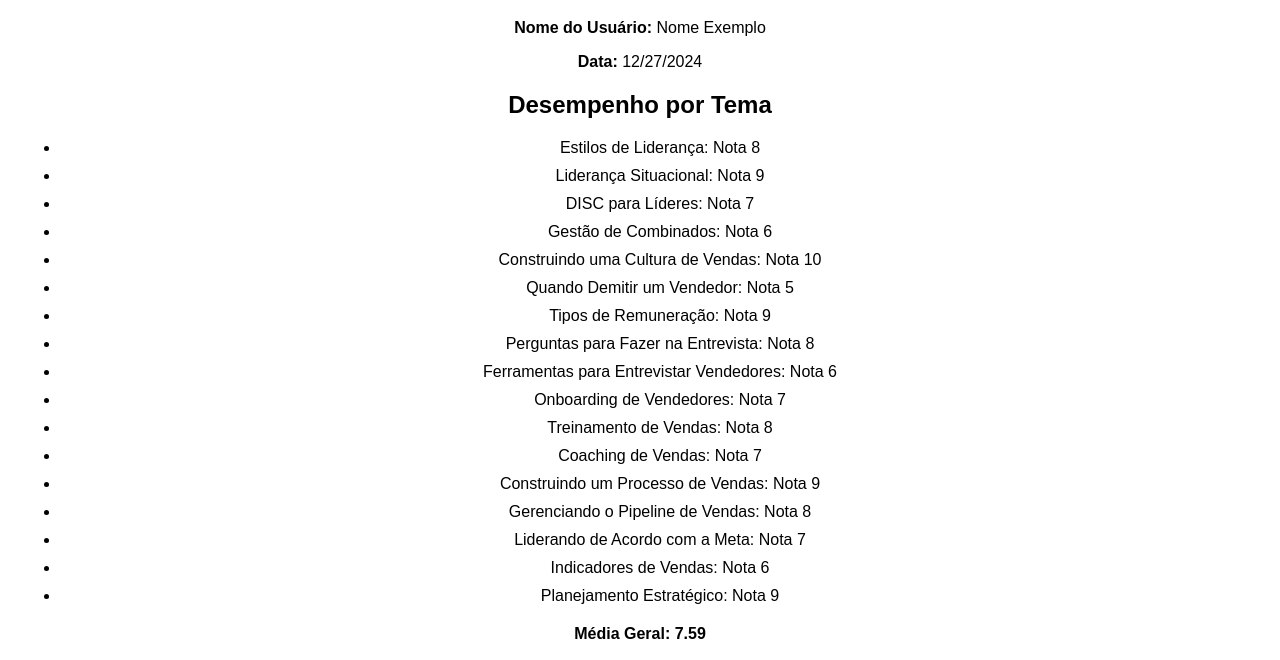
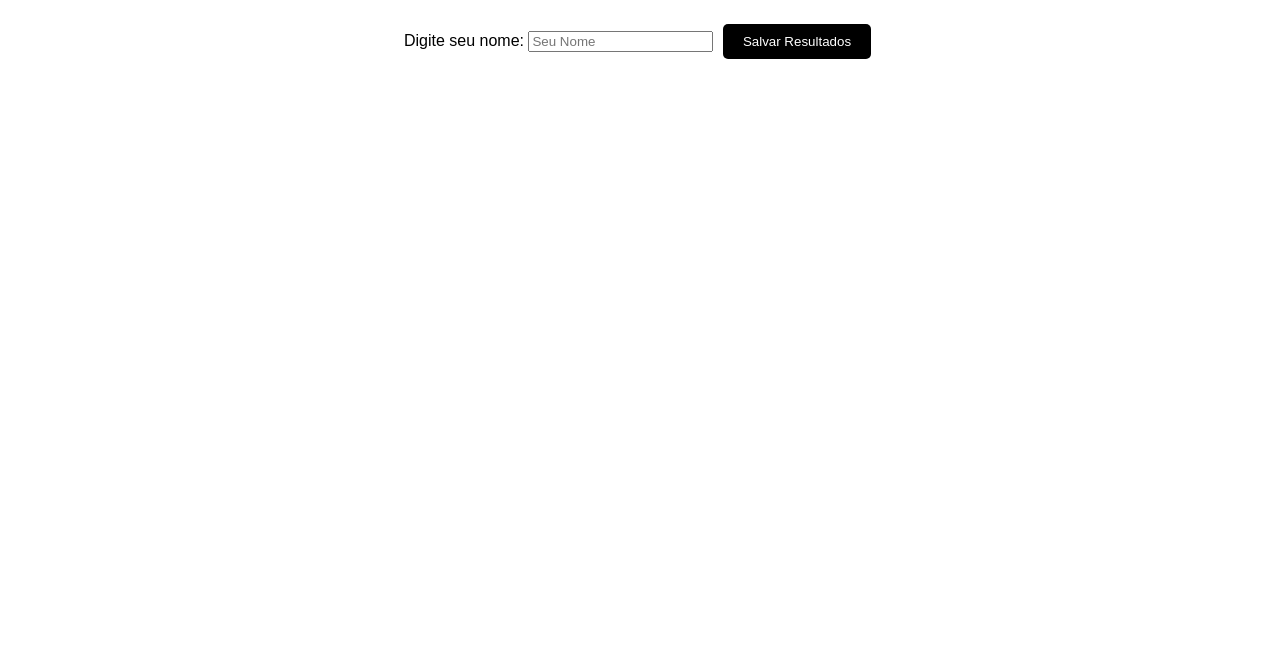
Before and after one commit to tuco-gui/TGC, a plain HTML site: page resultados/relatorio.html in a window 1280 px wide. Shown: the part 61-721 px from the top of the page. Drawn offline with nearby package versions, Linux system fonts and the light colour scheme.

Commit message:
Update relatorio.html

```diff
--- a/resultados/relatorio.html
+++ b/resultados/relatorio.html
@@ -14,6 +14,9 @@
         h1 {
             color: #000;
         }
+        .input-container, .result-container, .candidate-container {
+            margin: 20px;
+        }
         .result-item {
             margin: 10px 0;
         }
@@ -25,77 +28,130 @@
             font-weight: bold;
             margin: 20px 0;
         }
+        button {
+            background-color: #000;
+            color: white;
+            border: none;
+            padding: 10px 20px;
+            cursor: pointer;
+            border-radius: 5px;
+            margin: 5px;
+        }
+        button:hover {
+            background-color: #333;
+        }
+        select {
+            padding: 10px;
+            font-size: 14px;
+        }
     </style>
 </head>
 <body>
     <h1>Resultados do Treinamento</h1>
-    <div id="user-info">
-        <p><strong>Nome do Usuário:</strong> <span id="user-name">Usuário</span></p>
-        <p><strong>Data:</strong> <span id="current-date"></span></p>
+    <div class="input-container">
+        <label for="user-name">Digite seu nome:</label>
+        <input type="text" id="user-name" placeholder="Seu Nome" />
+        <button onclick="saveResults()">Salvar Resultados</button>
     </div>
-    <div id="results">
-        <h2>Desempenho por Tema</h2>
+
+    <div class="candidate-container" style="display: none;">
+        <label for="candidate-select">Selecione um candidato:</label>
+        <select id="candidate-select" onchange="displayResults()">
+            <option value="">Escolha...</option>
+        </select>
+    </div>
+
+    <div id="results" class="result-container" style="display: none;">
+        <h2>Desempenho de <span id="display-name"></span></h2>
+        <p><strong>Data:</strong> <span id="display-date"></span></p>
         <ul id="result-list"></ul>
         <p class="summary"><strong>Média Geral:</strong> <span id="average-score"></span></p>
+        <div class="chart-container" id="charts" style="display: none;">
+            <canvas id="barChart"></canvas>
+            <canvas id="pieChart"></canvas>
         </div>
-    <div class="chart-container">
-        <canvas id="barChart"></canvas>
-    </div>
-    <div class="chart-container">
-        <canvas id="pieChart"></canvas>
     </div>
 
     <script>
-        // Simulando resultados das avaliações
         const results = [
             { theme: "Estilos de Liderança", score: 8 },
             { theme: "Liderança Situacional", score: 9 },
             { theme: "DISC para Líderes", score: 7 },
             { theme: "Gestão de Combinados", score: 6 },
-            { theme: "Construindo uma Cultura de Vendas", score: 10 },
-            { theme: "Quando Demitir um Vendedor", score: 5 },
-            { theme: "Tipos de Remuneração", score: 9 },
-            { theme: "Perguntas para Fazer na Entrevista", score: 8 },
-            { theme: "Ferramentas para Entrevistar Vendedores", score: 6 },
-            { theme: "Onboarding de Vendedores", score: 7 },
-            { theme: "Treinamento de Vendas", score: 8 },
-            { theme: "Coaching de Vendas", score: 7 },
-            { theme: "Construindo um Processo de Vendas", score: 9 },
-            { theme: "Gerenciando o Pipeline de Vendas", score: 8 },
-            { theme: "Liderando de Acordo com a Meta", score: 7 },
-            { theme: "Indicadores de Vendas", score: 6 },
-            { theme: "Planejamento Estratégico", score: 9 }
         ];
 
-        // Calculando a média das notas
-        const scores = results.map(result => result.score);
-        const averageScore = (scores.reduce((sum, score) => sum + score, 0) / scores.length).toFixed(2);
+        function saveResults() {
+            const userName = document.getElementById("user-name").value.trim();
+            if (!userName) {
+                alert("Por favor, insira seu nome.");
+                return;
+            }
 
-        // Inserindo dados do usuário
-        document.getElementById("user-name").innerText = "Nome Exemplo"; // Substituir pelo nome real do usuário
-        document.getElementById("current-date").innerText = new Date().toLocaleDateString();
+            const currentDate = new Date().toISOString().split("T")[0];
+            const storedResults = JSON.parse(localStorage.getItem("trainingResults")) || [];
 
-        // Exibindo resultados
+            storedResults.push({ name: userName, date: currentDate, results });
+            localStorage.setItem("trainingResults", JSON.stringify(storedResults));
+
+            alert("Resultados salvos com sucesso!");
+            loadCandidates();
+        }
+
+        function loadCandidates() {
+            const storedResults = JSON.parse(localStorage.getItem("trainingResults")) || [];
+            const candidateSelect = document.getElementById("candidate-select");
+            candidateSelect.innerHTML = '<option value="">Escolha...</option>';
+            storedResults.forEach((candidate, index) => {
+                const option = document.createElement("option");
+                option.value = index;
+                option.textContent = `${candidate.name} - ${candidate.date}`;
+                candidateSelect.appendChild(option);
+            });
+            document.querySelector(".candidate-container").style.display = storedResults.length ? "block" : "none";
+        }
+
+        function displayResults() {
+            const selectedIndex = document.getElementById("candidate-select").value;
+            if (!selectedIndex) return;
+
+            const storedResults = JSON.parse(localStorage.getItem("trainingResults")) || [];
+            const candidate = storedResults[selectedIndex];
+
+            document.getElementById("display-name").textContent = candidate.name;
+            document.getElementById("display-date").textContent = candidate.date;
+
             const resultList = document.getElementById("result-list");
-        results.forEach(result => {
+            resultList.innerHTML = "";
+            let totalScore = 0;
+
+            candidate.results.forEach(result => {
                 const li = document.createElement("li");
                 li.classList.add("result-item");
                 li.textContent = `${result.theme}: Nota ${result.score}`;
                 resultList.appendChild(li);
+                totalScore += result.score;
             });
 
-        // Exibindo a média geral
-        document.getElementById("average-score").innerText = averageScore;
+            const averageScore = (totalScore / candidate.results.length).toFixed(2);
+            document.getElementById("average-score").textContent = averageScore;
 
-        // Gráfico de Barras
+            generateCharts(
+                candidate.results.map(r => r.theme),
+                candidate.results.map(r => r.score)
+            );
+
+            document.getElementById("results").style.display = "block";
+        }
+
+        function generateCharts(labels, data) {
             const ctxBar = document.getElementById("barChart").getContext("2d");
             new Chart(ctxBar, {
                 type: "bar",
                 data: {
-                labels: results.map(result => result.theme),
+                    labels: labels,
                     datasets: [{
                         label: "Notas por Tema",
-                    data: scores,
+                        data: data,
                         backgroundColor: "rgba(0, 0, 0, 0.7)",
                         borderColor: "rgba(0, 0, 0, 1)",
                         borderWidth: 1
@@ -103,44 +159,29 @@
                 },
                 options: {
                     responsive: true,
-                plugins: {
-                    legend: { display: false },
-                    tooltip: { enabled: true }
-                },
                     scales: {
-                    x: { title: { display: true, text: "Temas" } },
-                    y: {
-                        title: { display: true, text: "Nota" },
-                        beginAtZero: true,
-                        max: 10
-                    }
+                        y: { beginAtZero: true, max: 10 }
                     }
                 }
             });
 
-        // Gráfico de Pizza
             const ctxPie = document.getElementById("pieChart").getContext("2d");
             new Chart(ctxPie, {
                 type: "pie",
                 data: {
-                labels: results.map(result => result.theme),
+                    labels: labels,
                     datasets: [{
-                    data: scores,
-                    backgroundColor: [
-                        "#FF6384", "#36A2EB", "#FFCE56", "#4BC0C0", "#9966FF",
-                        "#FF9F40", "#D4E157", "#64B5F6", "#81C784", "#FF7043",
-                        "#8E24AA", "#7986CB", "#E57373", "#4FC3F7", "#FFD54F",
-                        "#AED581", "#BA68C8"
-                    ]
+                        data: data,
+                        backgroundColor: ["#FF6384", "#36A2EB", "#FFCE56", "#4BC0C0"]
                     }]
                 },
                 options: {
-                responsive: true,
-                plugins: {
-                    legend: { position: "right" }
-                }
+                    responsive: true
                 }
             });
+        }
+
+        loadCandidates();
     </script>
 </body>
 </html>
```
Lines whose indentation alone changed are shown as unchanged.
